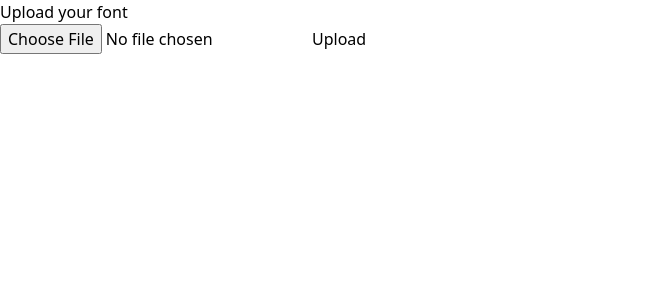
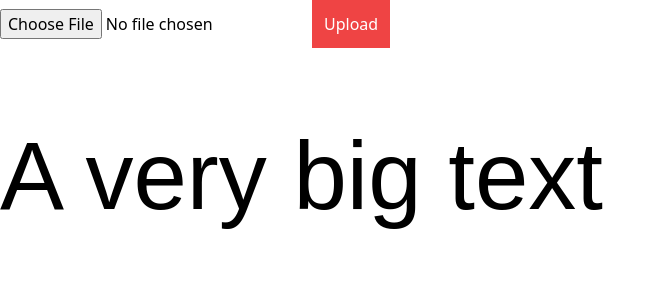
Before and after one commit to dominggo1999/feature-test, a React (Create React App) app: page / in a window 1280 px wide. Shown: the top 300 px of the page, without its empty margins (0-666 px from the left). Built offline with nearby package versions, Linux system fonts and the light colour scheme.

Commit message:
client font

```diff
--- a/src/App.js
+++ b/src/App.js
@@ -1,39 +1,63 @@
-import { useRef } from 'react';
+// https://stackoverflow.com/questions/61642758/dynamically-load-font-from-file-based-on-userinput
+
+import { useState, useRef } from 'react';
 
 const App = () => {
   const ref = useRef();
+  const [fontList, setFontList] = useState([]);
+  const [activeFont, setActiveFont] = useState('sans-serif');
 
-  const createFontFace = (e) => {
+  const handleSubmit = async (e) => {
     e.preventDefault();
     const file = ref.current.files[0];
-    const filename = file.name;
-    const fontFamily = filename.split('.')[0];
+    const data = await file.arrayBuffer();
+    const fontFamily = file.name.split('.')[0];
 
-    const myFont = new Font(fontFamily);
+    const font = new FontFace(fontFamily, data);
+    await font.load();
+    document.fonts.add(font);
 
-    // Use filereader to read the file
-    const reader = new FileReader();
-    reader.readAsArrayBuffer(file);
-
-    reader.onload = () => {
-      // Pass the buffer, and the original filename
-      myFont.fromDataBuffer(reader.result, file.name);
-      myFont.onload = (e) => {
-        // ...
-      };
-    };
+    // Add font to list
+    setFontList([
+      ...fontList,
+      fontFamily,
+    ]);
   };
 
   return (
     <div>
-      <h1>Upload your font</h1>
-      <form onSubmit={createFontFace}>
+      <form onSubmit={handleSubmit}>
         <input
+          type="file"
           ref={ref}
-          type="file"
         />
-        <button type="submit">Upload</button>
+        <button
+          className="bg-red-500 text-white p-3"
+          type="submit"
+        >Upload
+        </button>
       </form>
+
+      <ul className="mb-20">
+        {
+          fontList && fontList.map((font) => {
+            return (
+              <li
+                onClick={() => setActiveFont(font)}
+                key={`font-${font}`}
+              >{font}
+              </li>
+            );
+          })
+        }
+      </ul>
+      <h1
+        className="text-8xl"
+        style={{
+          fontFamily: activeFont,
+        }}
+      >A very big text
+      </h1>
     </div>
   );
 };
```
